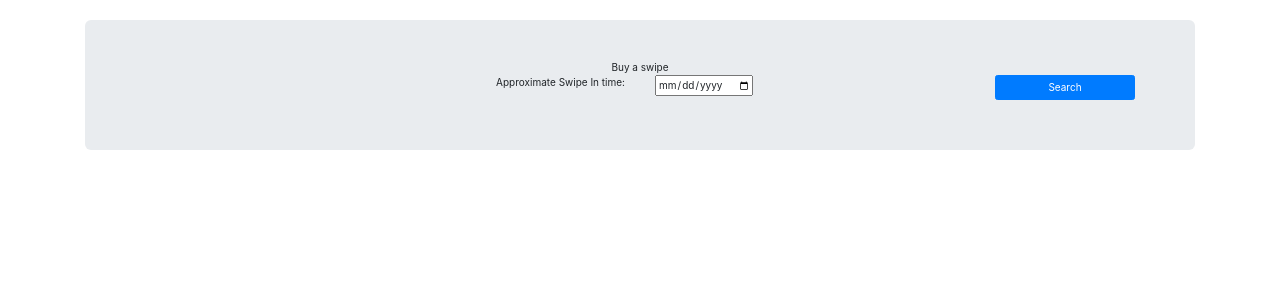
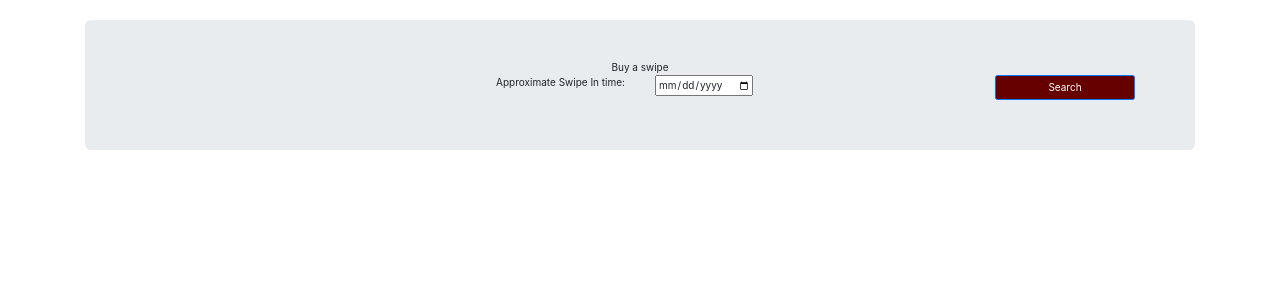
Before and after one commit to AkashShaji/DAKAexchange, a Flask app: page /buy in a window 1280 px wide. Shown: the part 162-462 px from the top of the page. Run offline with Flask 2, Linux system fonts and the light colour scheme; some libraries are stand-ins or nearby versions.

Commit message:
made search button burgundy

```diff
--- a/server/main/templates/buy.html
+++ b/server/main/templates/buy.html
@@ -18,7 +18,7 @@
         </div>
     </div>
     <div class="col-2">
-        <button id="searchButton" type="submit" class="btn btn-primary btn-block">Search</button>
+        <button style="background-color: #660000" id="searchButton" type="submit" class="btn btn-primary btn-block">Search</button>
     </div>
 </div>
 
```
